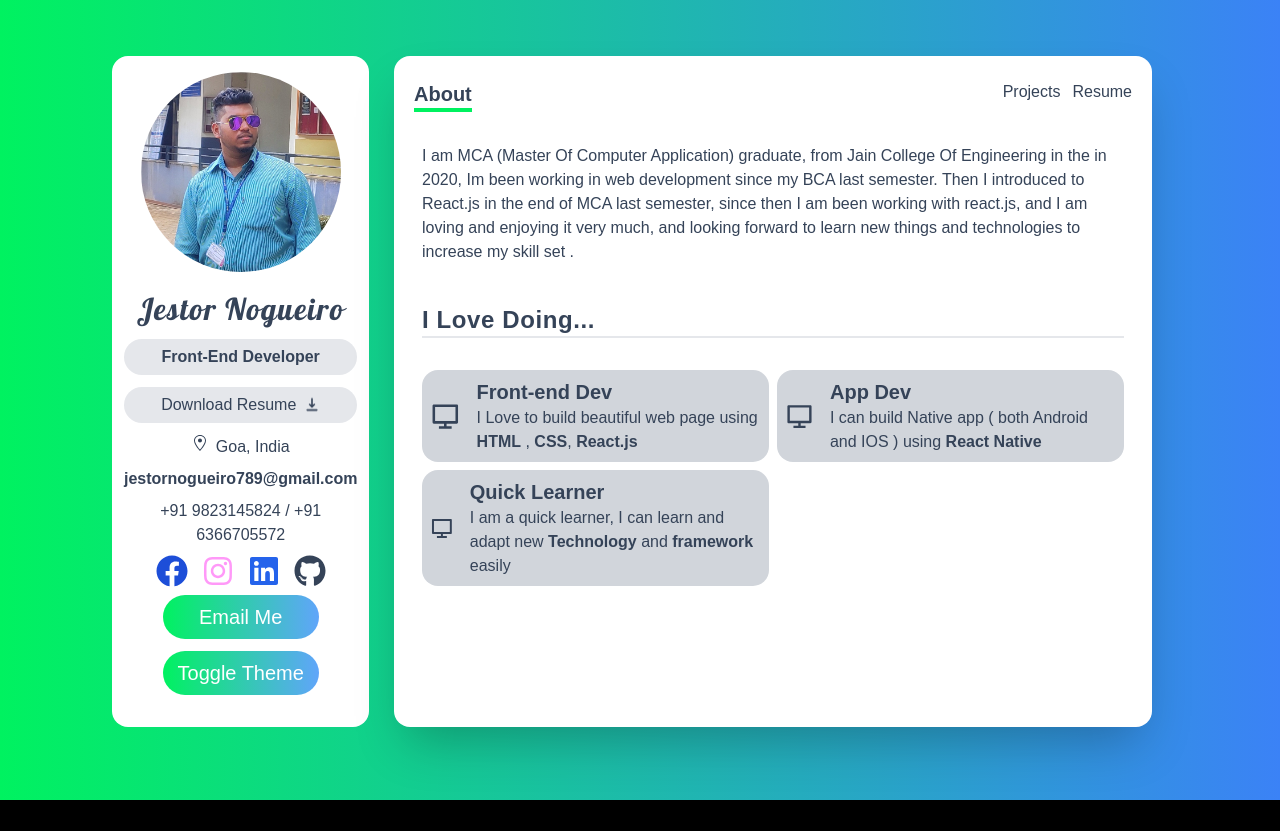
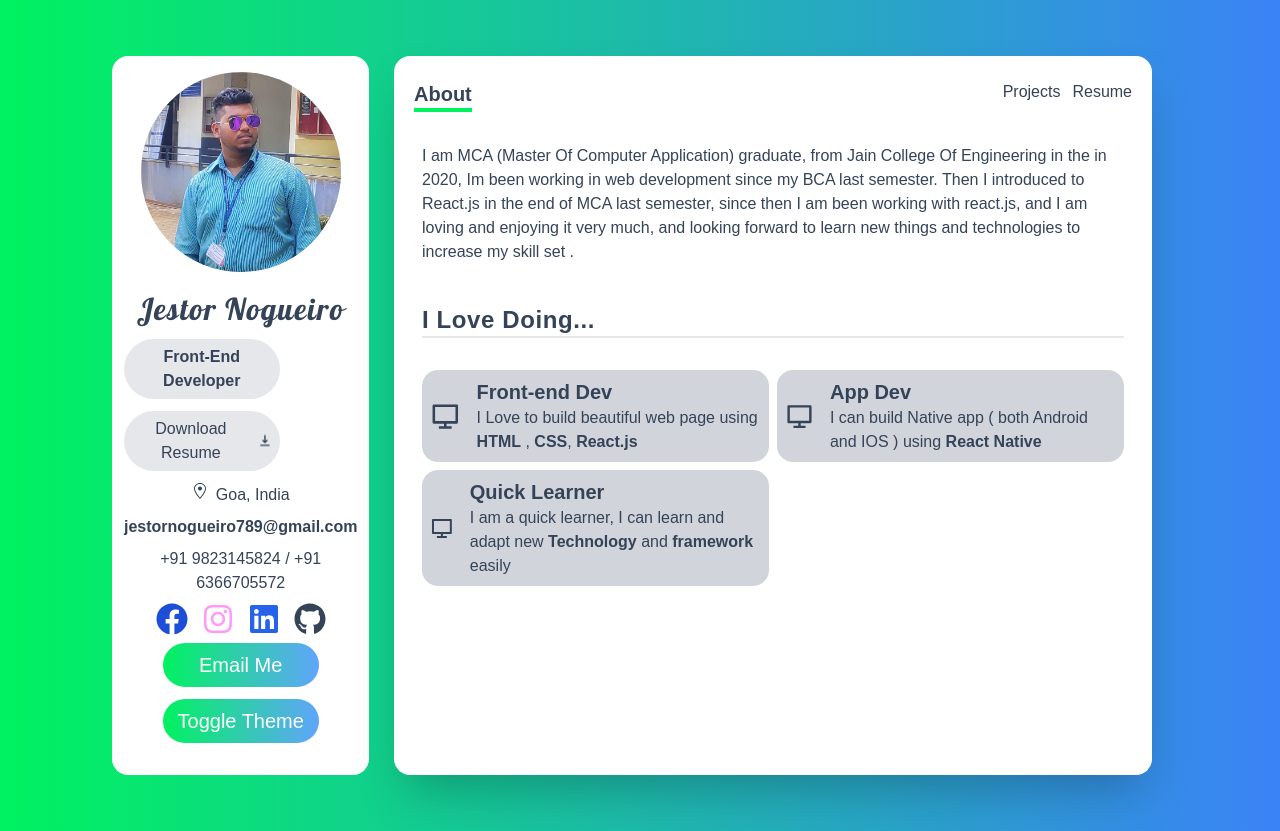
Before and after one commit to JestorNogueiro/portfolio, a Next.js app: page / in a window 1280 px wide. Before the commit the page ends 800 px from the top, so only its background shows below. Built offline with nearby package versions, Linux system fonts and the light colour scheme.

Commit message:
minor changes

```diff
--- a/components/Sidebar.tsx
+++ b/components/Sidebar.tsx
@@ -12,7 +12,7 @@ function Sidebar() {
   return (
     <div className="my-4">
       <Image
-        className="rounded-full mx-auto  "
+        className="rounded-full mx-auto bg-gray-300 dark:bg-gray-800 "
         src="/jestor-2.png"
         alt="jestor nogueiro"
         height="200"
@@ -23,14 +23,14 @@ function Sidebar() {
       <h2 className="my-3 text-3xl font-medium tracking-wider font-Lobster">
         Jestor Nogueiro
       </h2>
-      <p className="bg-gray-200 dark:bg-gray-100 dark:text-black font-semibold my-3 px-2 py-1.5 rounded-full">
+      <p className="bg-gray-200 dark:bg-gray-100 dark:text-black font-semibold my-3 px-2 py-1.5 rounded-full w-8/12">
         Front-End Developer
       </p>
 
       <a
-        href="/jestor.jpg"
+        href="/jestor-Resume.pdf"
         download="jestorResume"
-        className="bg-gray-200 dark:bg-gray-100 dark:text-black my-3 px-2  py-1.5 rounded-full flex items-center justify-center  "
+        className="bg-gray-200 dark:bg-gray-100 dark:text-black my-3 px-2  py-1.5 rounded-full flex items-center justify-center w-8/12 "
       >
         Download Resume
         <HiDownload className="animate-bounce ml-2 " />
```
